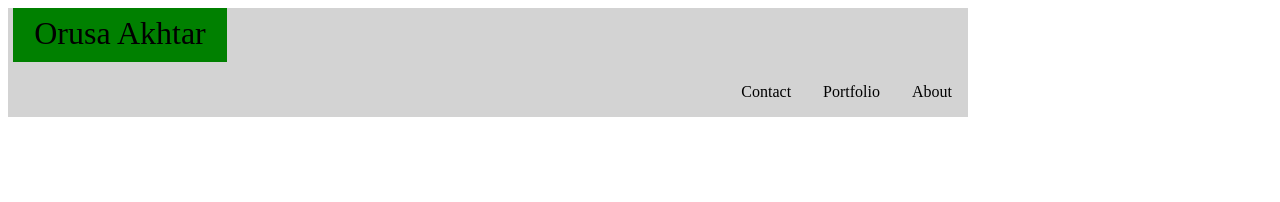
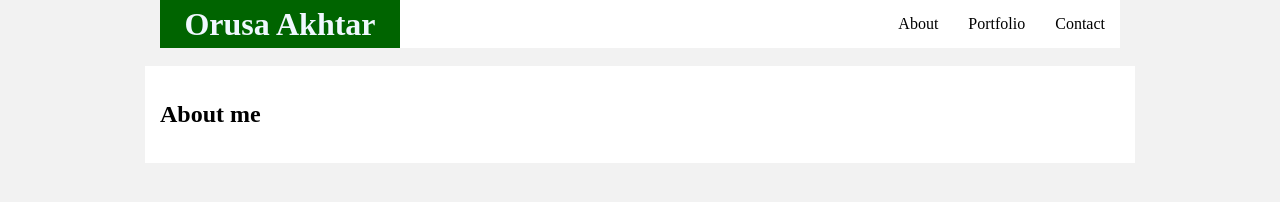
Before and after one commit to orusaish/Basic-Portfolio, a plain HTML site: page index.html in a window 1280 px wide. Drawn offline with Linux system fonts and the light colour scheme.

Commit message:
frame is ready

```diff
--- a/assets/css/style.css
+++ b/assets/css/style.css
@@ -0,0 +1,43 @@
+.name-header {
+    display: flex;
+    align-items: center;
+    justify-content: center;
+    width: 15rem;
+    height: 3rem;
+    background-color: darkgreen;
+    color: aliceblue;
+}
+.buttons {
+    display: flex;
+    flex-direction: row;
+}
+.buttons > div {
+    padding: 15px;
+    font-size: 16px;
+
+}
+.header {
+    display: flex;
+    justify-content: space-between;
+    width: 960px;
+    background-color: white;
+    margin: auto;
+
+}
+.container {
+    width: 960px;
+    background-color: white;
+    margin: 0 auto;
+    left: 0;
+    right: 0;
+    padding: 15px;
+}
+body {
+     background-color: rgb(242,242,242);
+     margin: 0;
+}
+.content {
+    display: flex;
+    background-color: white;
+
+}
--- a/index.html
+++ b/index.html
@@ -2,45 +2,24 @@
 <html>
     <head>
         <title>Orusa Akhtar</title>
-        <style>
-                .name-header{
-                  background-color: green;
-                  width: 200px;
-                  height: 40px;
-                  border: 2px solid green;
-                  padding: 5px;
-                  margin: 5px;
-                  text-decoration-color: aliceblue;
-                  font-size: xx-large;
-                }
-                .container{
-                    width: 960px;
-                    text-align: center;
-                    background-color: lightgrey;
-                }
-                ul {
-                  list-style-type: none;
-                  margin: 0;
-                  padding: 0;
-                  overflow: hidden;
-                  }
-                  li {
-                     float: right;
-                     display: inline;
-                     padding: 16px;
-                     }
-
-                </style>
+        <link rel="stylesheet" href="./assets/css/style.css">
     </head>
     <body>
+        <div class="header">
+            <div class="name-header">
+                <h1>Orusa Akhtar</h1>
+            </div>
+            <div class="buttons">
+                <div>About</div>
+                <div>Portfolio</div>
+                <div>Contact</div>
+            </div>
+        </div>
+        <br/>
         <div class="container">
-            <div class="header">
-                <div class="name-header">Orusa Akhtar</div>
-                <ul>
-                    <li>About</li>
-                    <li>Portfolio</li>
-                    <li>Contact</li>
-                </ul>
+
+            <div class="content">
+            <h2>About me</h2>
             </div>
         </div>
     </body>
```
